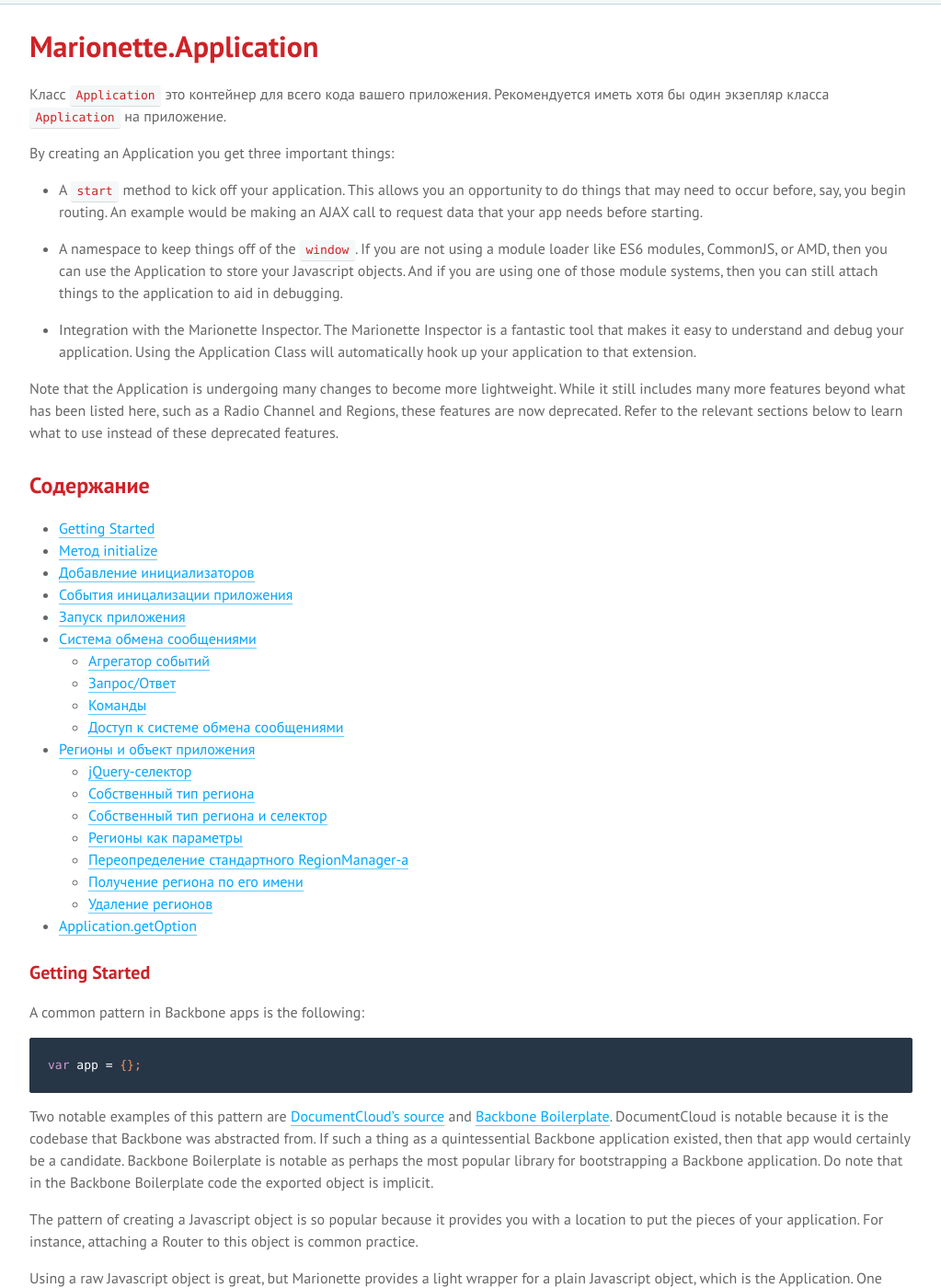
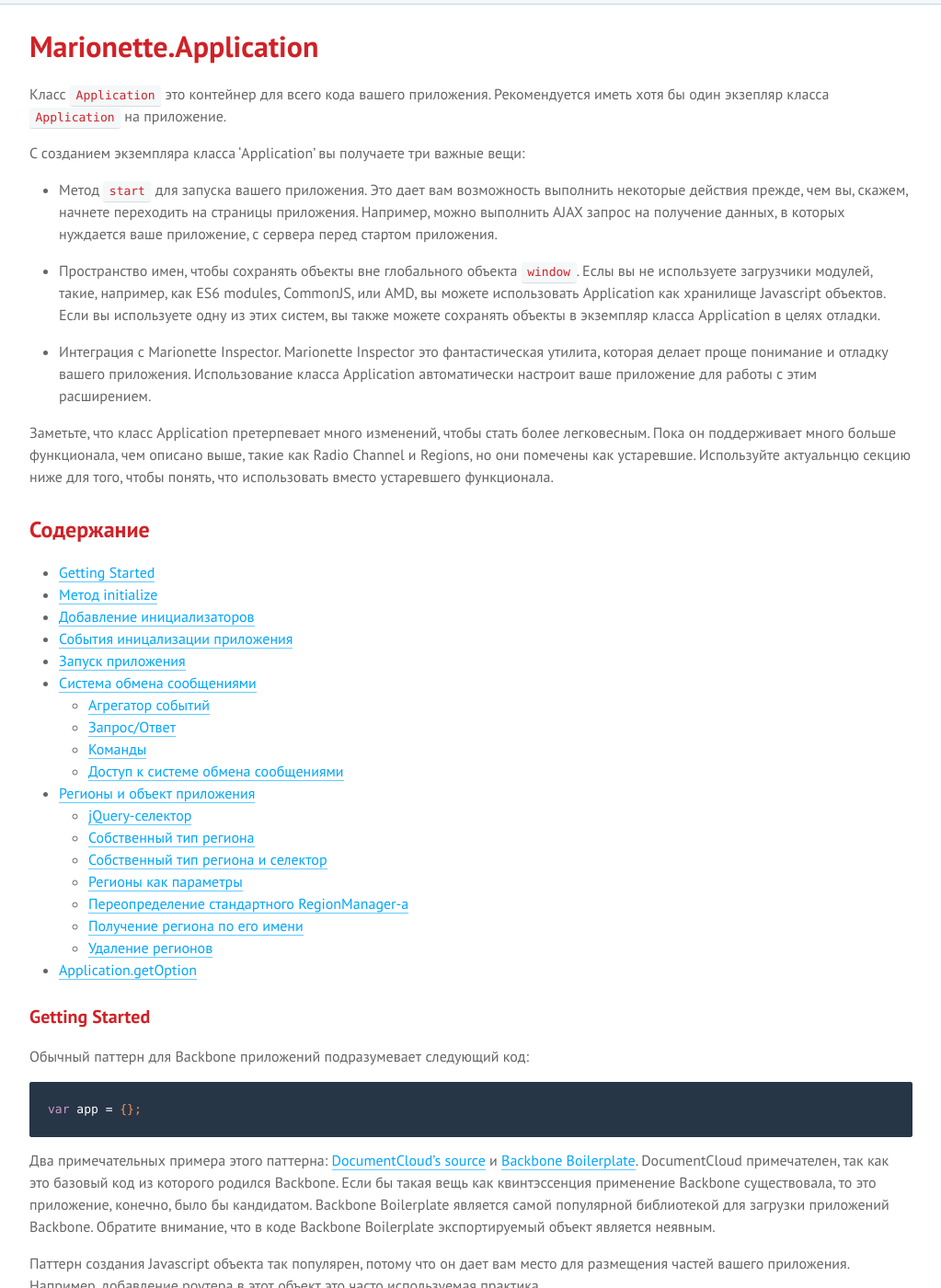
Before and after one commit to sadcitizen/marionettejs.ru, a Jekyll site: the page built from _posts/2014-01-01-application.md, in a window 1280 px wide and 1400 px high, scrolled down 371 px. Shown: the whole window at 92% size, without its empty margins (128-1151 px from the left). Built offline with Jekyll 4.4.1, drawn with Linux system fonts in a browser that asks for light colours; some web fonts are replaced; Markdown is read by kramdown in place of the engine named in the settings; some of the changed text lies outside the part shown.

Commit message:
Translation of Application page

````diff
--- a/_includes/translation/ru/marionette.application.md
+++ b/_includes/translation/ru/marionette.application.md
@@ -1,27 +1,27 @@
 Класс `Application` это контейнер для всего кода вашего приложения. Рекомендуется
 иметь хотя бы один экзепляр класса `Application` на приложение.
 
-By creating an Application you get three important things:
+C cозданием экземпляра класса 'Application' вы получаете три важные вещи:
 
-- A `start` method to kick off your application.
-  This allows you an opportunity to do things that may need to occur before, say, you
-  begin routing. An example would be making an AJAX call to request data that your app
-  needs before starting.
+- Метод `start` для запуска вашего приложения.
+  Это дает вам возможность выполнить некоторые действия прежде, чем вы, скажем, начнете
+  переходить на страницы приложения. Например, можно выполнить AJAX запрос на получение
+  данных, в которых нуждается ваше приложение, с сервера перед стартом приложения.
 
-- A namespace to keep things off of the `window`.
-  If you are not using a module loader like ES6 modules, CommonJS, or AMD, then
-  you can use the Application to store your Javascript objects. And if you are
-  using one of those module systems, then you can still attach things to the
-  application to aid in debugging.
+- Пространство имен, чтобы сохранять объекты вне глобального объекта `window`.
+  Еслы вы не используете загрузчики модулей, такие, например, как ES6 modules, CommonJS,
+  или AMD, вы можете использовать Application как хранилище Javascript объектов. Если
+  вы используете одну из этих систем, вы также можете сохранять объекты в экземпляр
+  класса Application в целях отладки.
 
-- Integration with the Marionette Inspector. The Marionette Inspector is a fantastic tool
-  that makes it easy to understand and debug your application. Using the Application Class
-  will automatically hook up your application to that extension.
+- Интеграция с Marionette Inspector. Marionette Inspector это фантастическая утилита,
+  которая делает проще понимание и отладку вашего приложения. Использование класса Application
+  автоматически настроит ваше приложение для работы с этим расширением.
 
-Note that the Application is undergoing many changes to become more lightweight. While it
-still includes many more features beyond what has been listed here, such as a Radio Channel and Regions,
-these features are now deprecated. Refer to the relevant sections below to learn what to use
-instead of these deprecated features.
+Заметьте, что класс Application претерпевает много изменений, чтобы стать более легковесным.
+Пока он поддерживает много больше функционала, чем описано выше, такие как Radio Channel и
+Regions, но они помечены как устаревшие. Используйте актуальнцю секцию ниже для того, чтобы
+понять, что использовать вместо устаревшего функционала.
 
 ## Содержание
 
@@ -47,25 +47,25 @@
 
 ### <a name="getting-started"></a> Getting Started
 
-A common pattern in Backbone apps is the following:
+Обычный паттерн для Backbone приложений подразумевает следующий код:
 
 ```js
 var app = {};
 ```
+Два примечательных примера этого паттерна:
+[DocumentCloud's source](https://github.com/documentcloud/documentcloud/blob/master/public/javascripts/application.js#L3) и
+[Backbone Boilerplate](https://github.com/backbone-boilerplate/backbone-boilerplate/blob/master/app/app.js#L1-L6).
+DocumentCloud примечателен, так как это базовый код из которого родился Backbone.
+Если бы такая вещь как квинтэссенция применение Backbone существовала, то это приложение, конечно, было бы кандидатом.
+Backbone Boilerplate является самой популярной библиотекой для загрузки приложений Backbone. Обратите внимание, что в коде Backbone Boilerplate
+экспортируемый объект является неявным.
 
-Two notable examples of this pattern are
-[DocumentCloud's source](https://github.com/documentcloud/documentcloud/blob/master/public/javascripts/application.js#L3) and
-[Backbone Boilerplate](https://github.com/backbone-boilerplate/backbone-boilerplate/blob/master/app/app.js#L1-L6). DocumentCloud
-is notable because it is the codebase that Backbone was abstracted from. If such a thing as a quintessential Backbone application
-existed, then that app would certainly be a candidate. Backbone Boilerplate is notable as perhaps the most popular library
-for bootstrapping a Backbone application. Do note that in the Backbone Boilerplate code the exported object is implicit.
+Паттерн создания Javascript объекта так популярен, потому что он дает вам место для размещения частей
+вашего приложения. Например, добавление роутера в этот объект это часто используемая практика.
 
-The pattern of creating a Javascript object is so popular because it provides you with a location to
-put the pieces of your application. For instance, attaching a Router to this object is common practice.
-
-Using a raw Javascript object is great, but Marionette provides a light wrapper for a plain Javascript object, which is the
-Application. One benefit to using the Application is that it comes with a `start` method. This can be used to accomplish
-tasks before the rest of your application begins. Let's take a quick look at an example:
+Использование чистого Javascript объекта удобно, но Marionette дает вм легковесный враппер для пустого объекта - класс Application.
+В качестве плюса использованя Application можно рассматривать то, что в нем определен метод `start`. Он может быть использован для того,
+чтобы выполнять задачи до того, как ваше приложение будет запущено. Бросим быстрый взгляд на пример:
 
 ```js
 // Create our Application
````
